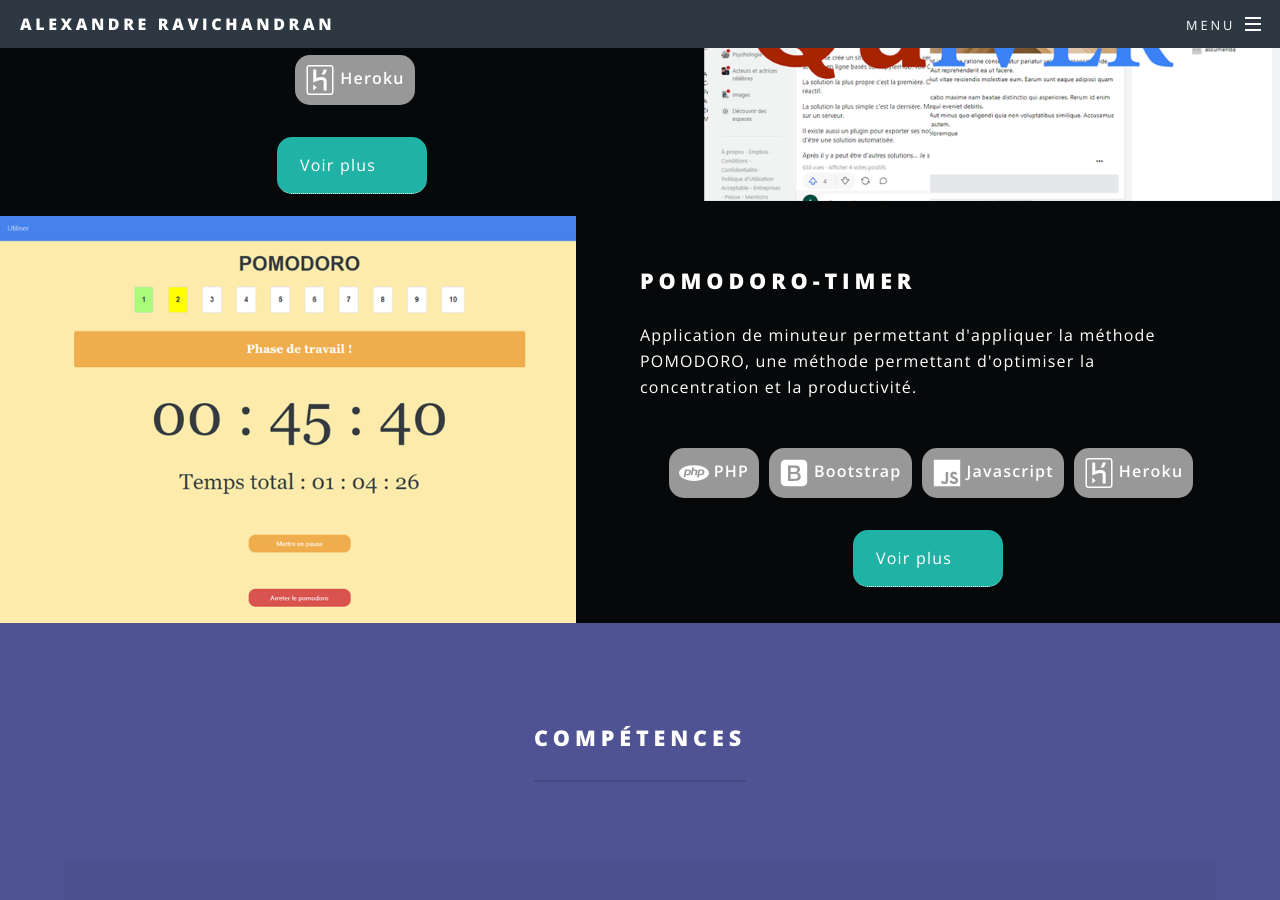
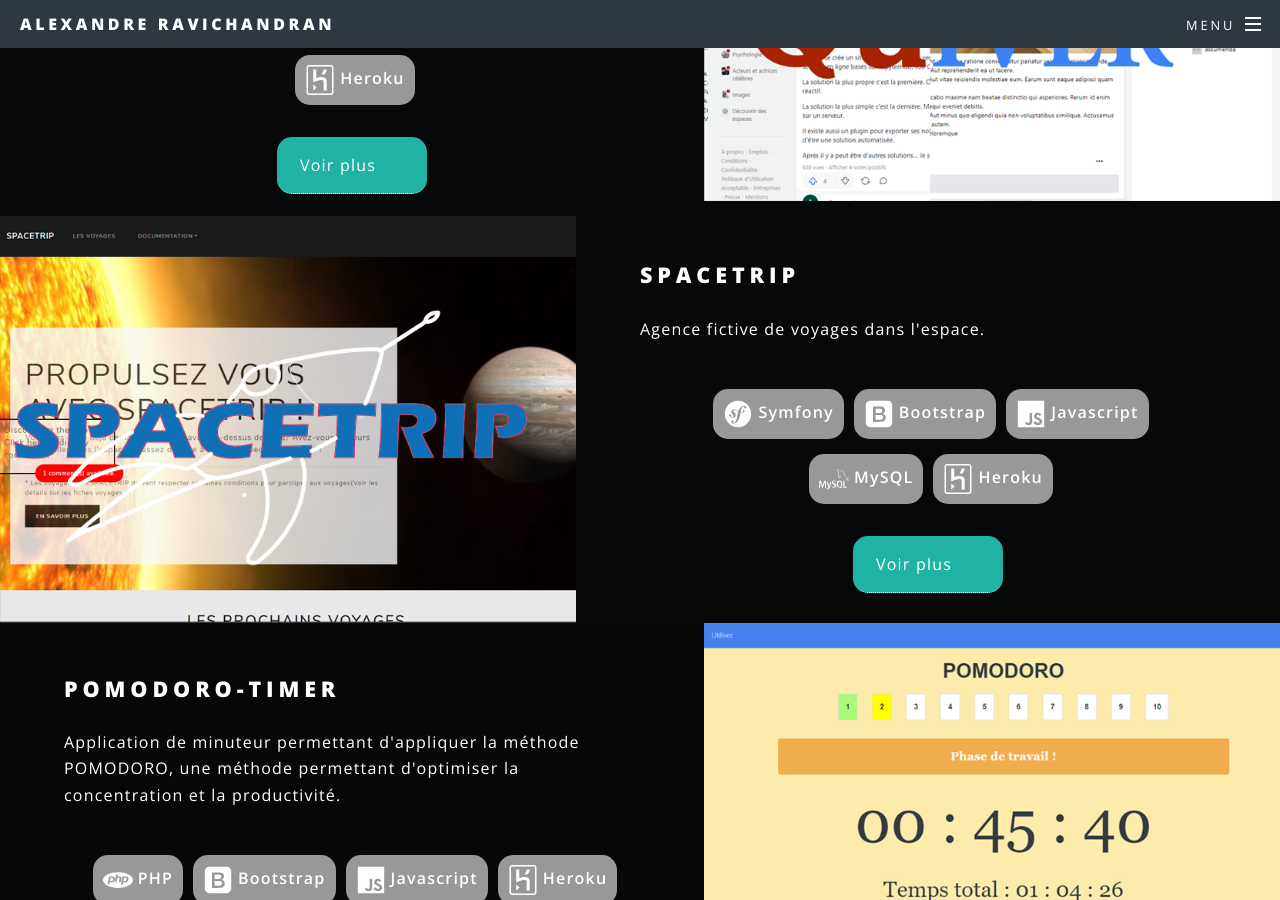
Before and after one commit to AlexandreRavichandran/AlexandreRavichandran.github.io, a Jekyll site: the page built from index.md, in a window 1280 px wide and 900 px high, scrolled down 2916 px. Built offline with Jekyll 4.4.1, drawn with Linux system fonts in a browser that asks for light colours.

Commit message:
add spacetrip project

```diff
--- a/_layouts/home.html
+++ b/_layouts/home.html
@@ -153,7 +153,7 @@
                 </div>
             </div>
         </section>
-        <!-- <section class="spotlight">
+        <section class="spotlight">
             <div class="image projectDirectLinks"><a href="https://spacetrip-app.herokuapp.com/"><img src="/assets/css/images/spacetrip.png" alt="" /></a></div>
             <div class="content">
                 <h2>Spacetrip</h2>
@@ -184,7 +184,7 @@
                     <a target="_blank" href="/spacetrip">Voir plus</a>
                 </div>
             </div>
-        </section> -->
+        </section>
         <section class="spotlight">
             <div class="image projectDirectLinks"><a href="https://pomodoro--timer.herokuapp.com/"> <img
                         src="/assets/css/images/pomodoro.png" alt="" /></a>
```
